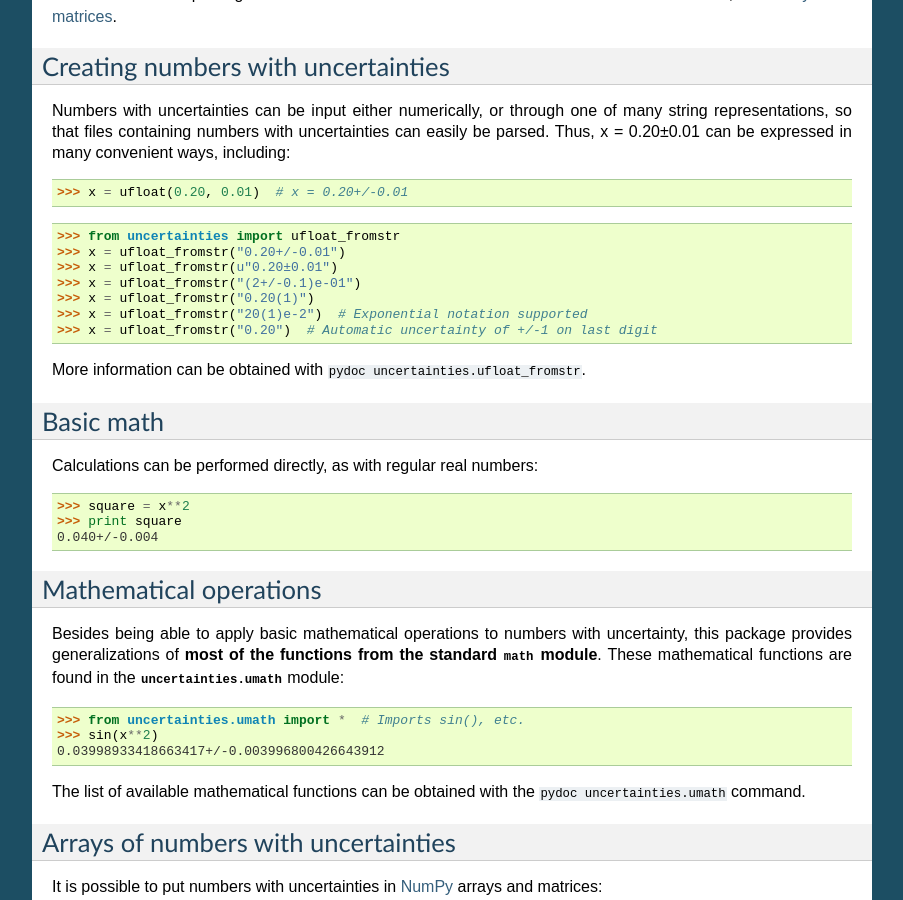
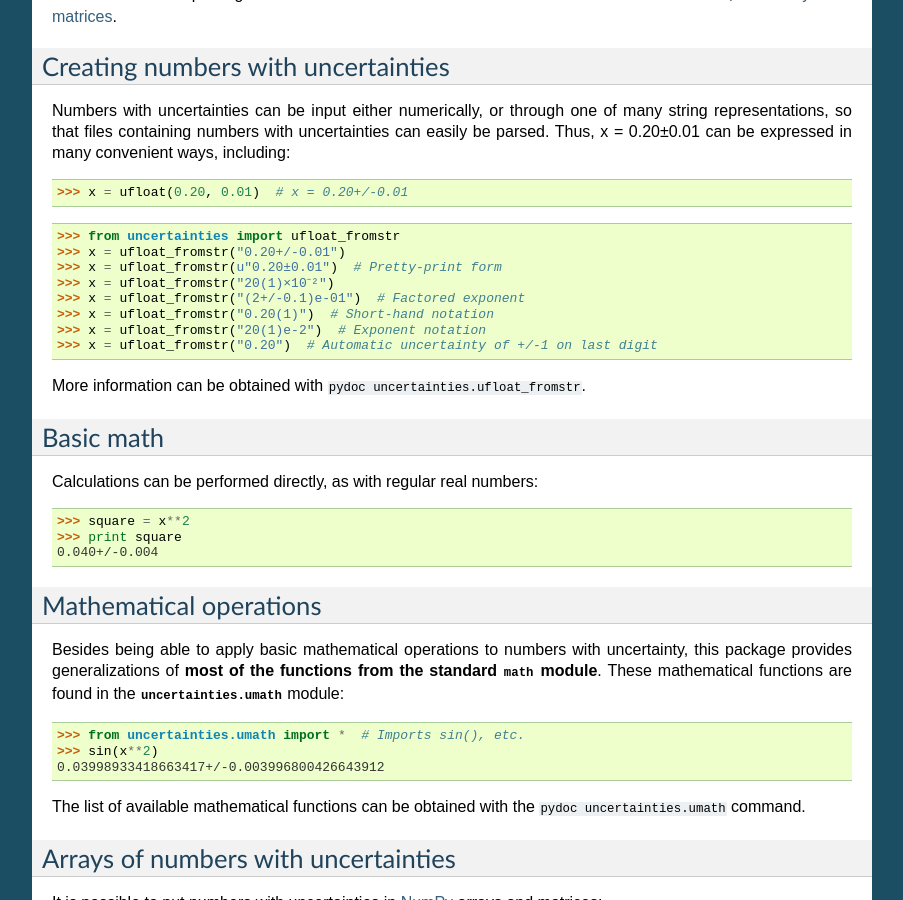
Before and after one commit to lmfit/uncertainties, a Sphinx documentation site: the page built from doc/user_guide.rst, in a window 1280 px wide and 900 px high, scrolled down 746 px. Shown: the whole window, without its empty margins (198-1101 px from the left). Built offline with Sphinx 7.4.7, drawn with Linux system fonts in a browser that asks for light colours; the version number is read from the project's files by our own code.

Commit message:
Removed PDF updated (temporarily), as exponents in code fail.

```diff
--- a/doc/user_guide.rst
+++ b/doc/user_guide.rst
@@ -45,10 +45,11 @@ expressed in many convenient ways, including:
 
 >>> from uncertainties import ufloat_fromstr
 >>> x = ufloat_fromstr("0.20+/-0.01")
->>> x = ufloat_fromstr(u"0.20±0.01")
->>> x = ufloat_fromstr("(2+/-0.1)e-01")
->>> x = ufloat_fromstr("0.20(1)")
->>> x = ufloat_fromstr("20(1)e-2")  # Exponential notation supported
+>>> x = ufloat_fromstr(u"0.20±0.01")  # Pretty-print form
+>>> x = ufloat_fromstr("20(1)×10⁻²")
+>>> x = ufloat_fromstr("(2+/-0.1)e-01")  # Factored exponent
+>>> x = ufloat_fromstr("0.20(1)")  # Short-hand notation
+>>> x = ufloat_fromstr("20(1)e-2")  # Exponent notation
 >>> x = ufloat_fromstr("0.20")  # Automatic uncertainty of +/-1 on last digit
 
 More information can be obtained with ``pydoc
```
Also changed, not shown: other parts of doc/user_guide.rst (+4 -0 lines), 1 other file.
